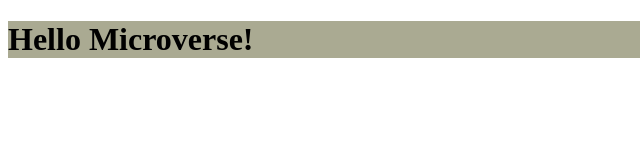
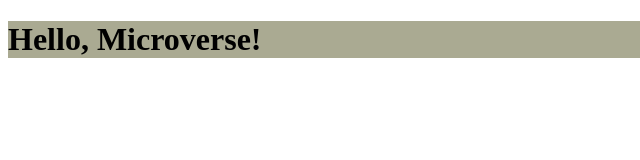
Before and after one commit to j-tee/hello-microverse, a website: page index.html in a window 1280 px wide. Shown: the full height of the page, 0-640 px from the left. Drawn offline with Linux system fonts and the light colour scheme.

Commit message:
Update index.html file

```diff
--- a/index.html
+++ b/index.html
@@ -9,7 +9,7 @@
     <body>
         <main>
             <header class="header">
-                <h1> Hello Microverse! </1>
+                <h1> Hello, Microverse! </1>
             </header>
         </main>
     </body>
```
